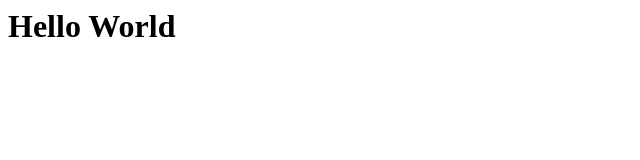
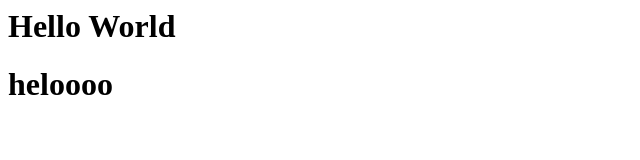
Before and after one commit to NAGH654/DemoGit2, a plain HTML site: page index.html in a window 1280 px wide. Shown: the whole page, without its empty margins (0-640 px from the left). Drawn offline with Linux system fonts and the light colour scheme.

Commit message:
chinh sua

```diff
--- a/index.html
+++ b/index.html
@@ -1 +1,2 @@
 <h1>Hello World</h1>
+<h1>heloooo</h1>
```
